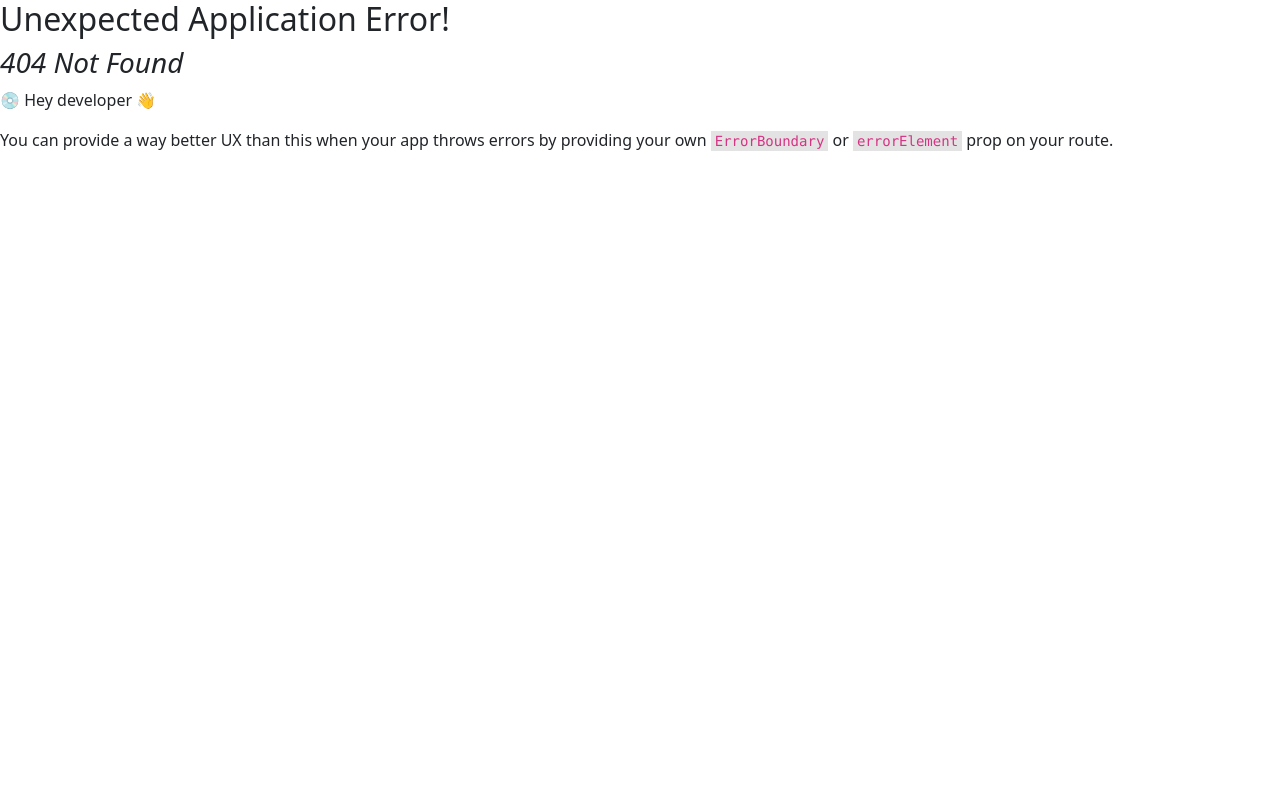
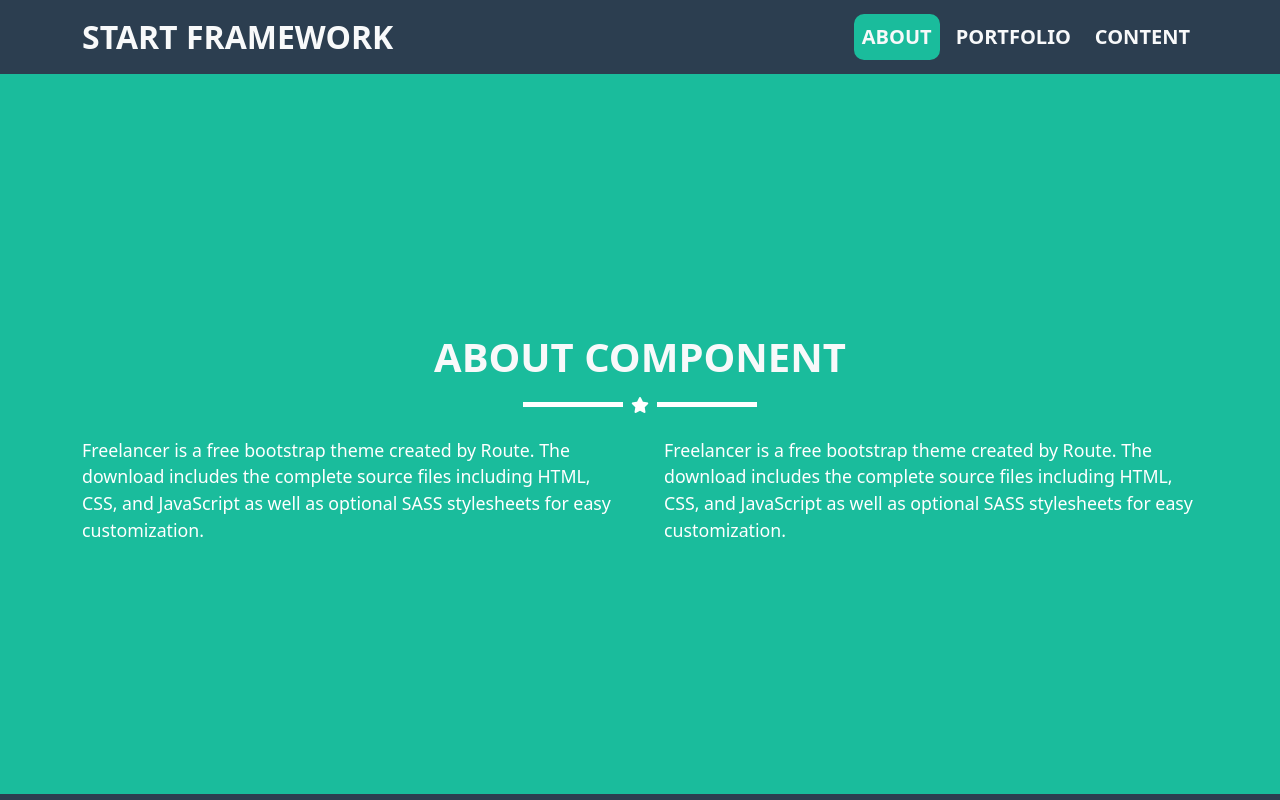
Before and after one commit to yous0001/react-assignment1, a React (Create React App) app: page /about in a window 1280 px wide. Before the commit this address had no page. Shown: the top 800 px of the page. Built offline with nearby package versions, Linux system fonts and the light colour scheme.

Commit message:
add about component

```diff
--- a/src/App.css
+++ b/src/App.css
@@ -9,6 +9,9 @@
 
 .main-bg{
   background-color: var(--main-color);
+
+}
+.home-container{
   height:90vh;
 }
 .avatar-img{
@@ -43,3 +46,15 @@ footer .icon{
 .copy-rights p{
   margin: 0;
 }
+
+.about-content{
+  font-size: 1.11rem;
+  text-align:left;
+}
+a{
+  transition: all 0.5s;
+}
+a.active{
+  background-color: #1abc9c;
+  border-radius: 10px;
+}
--- a/src/App.js
+++ b/src/App.js
@@ -2,10 +2,12 @@ import './App.css';
 import { createBrowserRouter, RouterProvider } from 'react-router-dom';
 import Layout from './Components/Layout/Layout';
 import Home from './Components/Home/Home';
+import About from './Components/About/About';
 
 const router=createBrowserRouter([
   {path:"/",element:<Layout/>,children:[
-    {index:true,element:<Home/>}
+    {index:true,element:<Home/>},
+    {path:"about",element:<About/>}
   ]}
 ])
 
--- /dev/null
+++ b/src/Components/About/About.jsx
@@ -0,0 +1,32 @@
+import React, { Component } from "react";
+
+export default class About extends Component {
+  render() {
+    return (
+    <div className="main-bg">
+        <div className="container  d-flex align-items-center justify-content-center flex-column">
+            <div className="home-container text-center d-flex flex-column align-items-center justify-content-center">
+                <h2 className="text-light fs-1 fw-bold mt-4 mb-3">ABOUT COMPONENT</h2>
+                <div className="text-center d-flex align-items-center">
+                    <div className="line"></div>
+                    <i className="fa-solid fa-star text-white star-icon mx-2" />
+                    <div className="line"></div>
+                </div>
+                <div className="about-content d-flex gap-5 text-white mt-4">
+                    <p>Freelancer is a free bootstrap theme created by Route. The
+                        download includes the complete source files including HTML, CSS,
+                        and JavaScript as well as optional SASS stylesheets for easy
+                        customization.
+                    </p>
+                    <p>Freelancer is a free bootstrap theme created by Route. The
+                        download includes the complete source files including HTML, CSS,
+                        and JavaScript as well as optional SASS stylesheets for easy
+                        customization.
+                    </p>
+                </div>
+            </div>
+        </div>
+    </div>
+    );
+  }
+}
--- a/src/Components/Navbar/Navbar.jsx
+++ b/src/Components/Navbar/Navbar.jsx
@@ -24,13 +24,13 @@ export default class Navbar extends Component {
             <div className="collapse navbar-collapse" id="collapsibleNavId">
                 <ul className="navbar-nav ms-auto mt-2 mt-lg-0 gap-2 text-uppercase">
                     <li className="nav-item">
-                        <NavLink className="nav-link text-light fs-5 fw-bold" to="">about</NavLink>
+                        <NavLink className="nav-link text-light fs-5 fw-bold" to="/about">about</NavLink>
                     </li>
                     <li className="nav-item">
-                        <NavLink className="nav-link text-light fs-5 fw-bold" to="">Portfolio</NavLink>
+                        <NavLink className="nav-link text-light fs-5 fw-bold" to="/portfolio">Portfolio</NavLink>
                     </li>
                     <li className="nav-item">
-                        <NavLink className="nav-link text-light fs-5 fw-bold" to="">Content</NavLink>
+                        <NavLink className="nav-link text-light fs-5 fw-bold" to="/content">Content</NavLink>
                     </li>
 
                 </ul>
```
